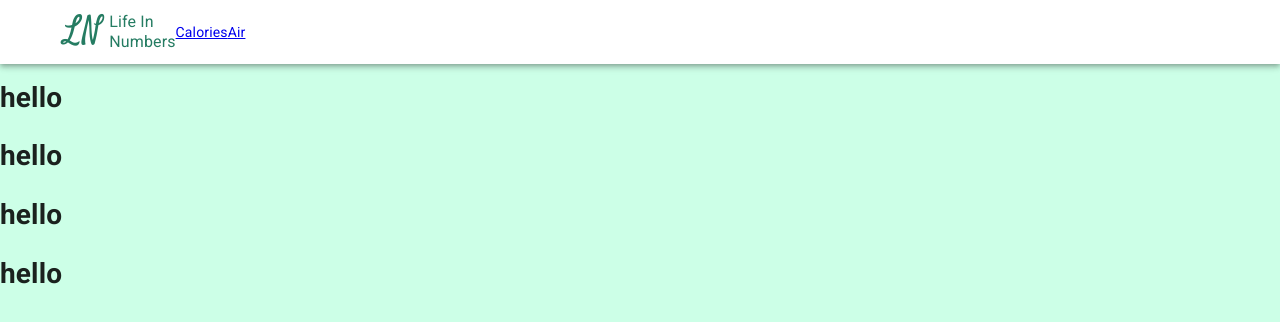
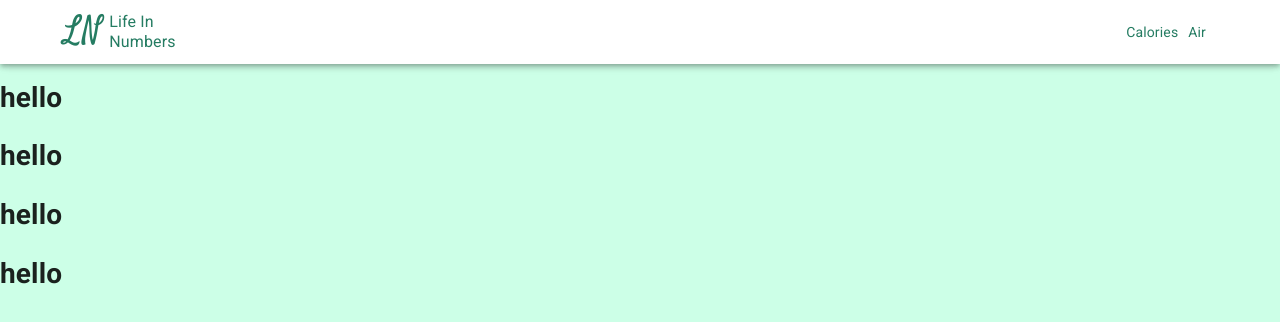
Before and after one commit to PatrickHallek/life-in-numbers, a React (Create React App) app in the folder frontend/: page / in a window 1280 px wide. Shown: the top 322 px of the page. Built offline with nearby package versions, Linux system fonts and the light colour scheme.

Commit message:
Fix header styling issues

```diff
--- a/frontend/src/components/layouts/header.tsx
+++ b/frontend/src/components/layouts/header.tsx
@@ -13,7 +13,7 @@ const useStyles = makeStyles((theme: Theme) =>
     },
     bar: {
       backgroundColor: "white",
-      position: "absolute",
+      position: "fixed",
       top: 0,
       left: 0
     },
@@ -25,6 +25,11 @@ const useStyles = makeStyles((theme: Theme) =>
     },
     logoText: {
       fontSize: "16px"
+    },
+    link: {
+      marginRight: "10px",
+      color: theme.palette.primary.main,
+      textDecoration: "none"
     }
   })
 );
@@ -42,7 +47,8 @@ const Header = () => {
               LN
           </Typography>
           </Box>
-          <Box ml={1}>
+
+          <Box flexGrow="1" ml={1}>
             <Typography
               color="primary"
               className={classes.logoText}
@@ -52,9 +58,10 @@ const Header = () => {
           </Typography>
           </Box>
 
-          <Link to={`/calories`}>Calories</Link>
-          <Link to={`/`}>Air</Link>
-
+          <Box mr={5}>
+            <Link className={classes.link} to={`/calories`}>Calories</Link>
+            <Link className={classes.link} to={`/`}>Air</Link>
+          </Box>
         </Toolbar>
       </AppBar>
     </div>
```
